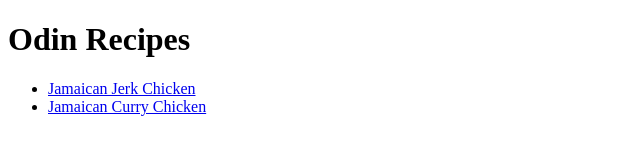
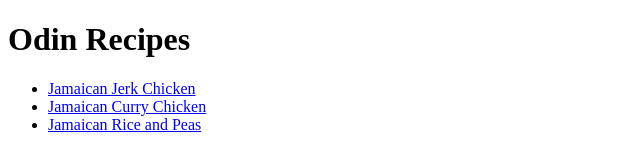
Before and after one commit to Blakstar26/odin-recipes, a plain HTML site: page index.html in a window 1280 px wide. Shown: the whole page, without its empty margins (0-640 px from the left). Drawn offline with Linux system fonts and the light colour scheme.

Commit message:
Update index.html with link to ricepeas.html

```diff
--- a/index.html
+++ b/index.html
@@ -10,6 +10,7 @@
         <ul>
             <li><a href="recipes/jerkchicken.html">Jamaican Jerk Chicken</a></li>
             <li><a href="recipes/currychicken.html">Jamaican Curry Chicken</a></li>
+            <li><a href="recipes/riceandpeas.html">Jamaican Rice and Peas</a></li>
         </ul>
     </body>
 </html>
```
